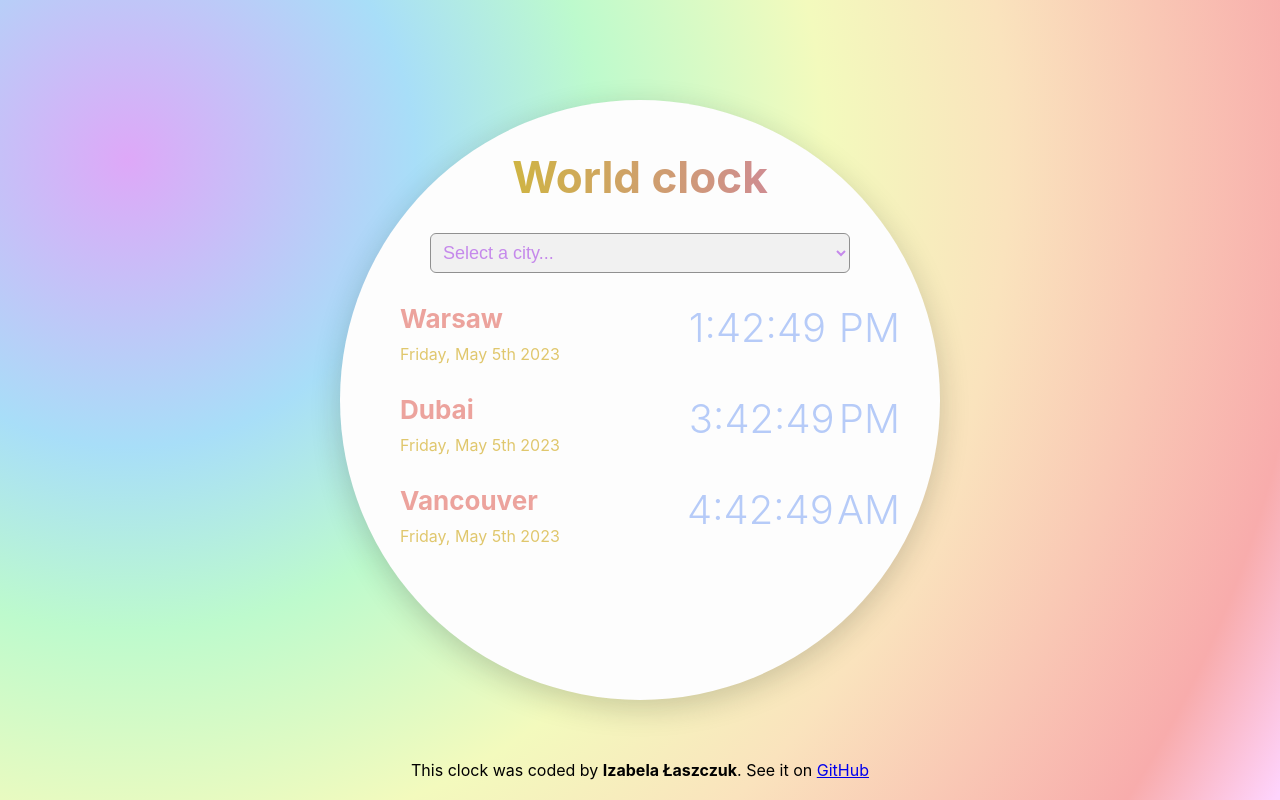
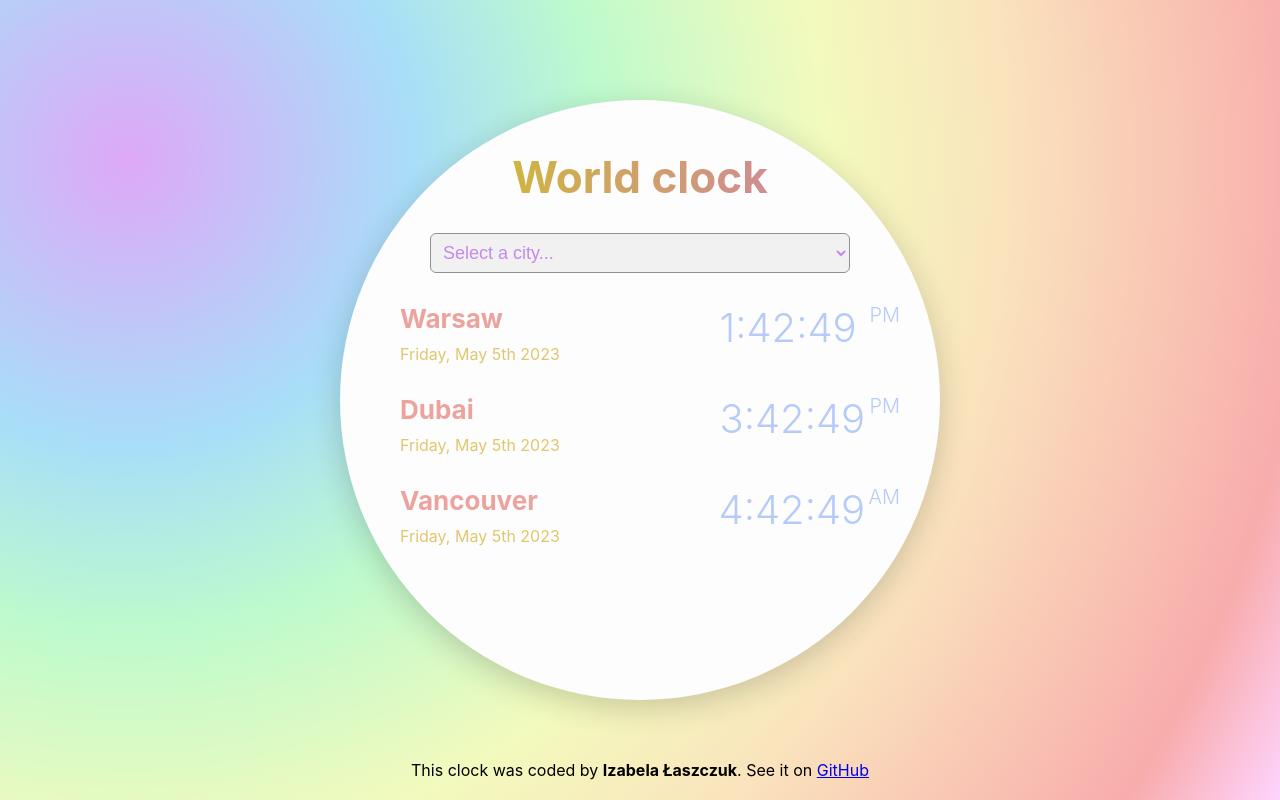
Before and after one commit to IzabelaLas/react-world-clock, a React (Create React App) app: page / in a window 1280 px wide. Built offline with nearby package versions, Linux system fonts and the light colour scheme.

Commit message:
Add select functinality

```diff
--- a/src/App.js
+++ b/src/App.js
@@ -1,16 +1,12 @@
 import "./styles/App.css";
 import CitiesDisplayed from "./components/displayedCities/CitiesDisplayed.js";
 import Footer from "./components/Footer.js";
-import Select from "./components/Select.js";
-import moment from "moment-timezone";
 
 function App() {
-  console.log(moment().tz("Europe/Warsaw").format("HH:mm:ss"));
   return (
     <div className="App">
       <div className="container">
         <h1>World clock</h1>
-        <Select />
         <CitiesDisplayed />
       </div>
       <footer>
--- a/src/components/Select.js
+++ b/src/components/Select.js
@@ -1,6 +1,18 @@
-export default function Select() {
+import React from "react";
+
+export default function Select(props) {
+  const handleTimezoneChange = (event) => {
+    const timezone = event.target.value;
+    props.onChange(timezone);
+  };
+
   return (
-    <select id="citySelect" className="citySelect">
+    <select
+      id="citySelect"
+      className="citySelect"
+      value={props.value}
+      onChange={handleTimezoneChange}
+    >
       <option value="">Select a city...</option>
       <option value="Europe/Paris">Paris</option>
       <option value="America/Los_Angeles">Los angeles</option>
--- a/src/components/displayedCities/DubaiTime.js
+++ b/src/components/displayedCities/DubaiTime.js
@@ -22,7 +22,7 @@ export default function DubaiTime() {
         </div>
         <div className="time d-flex">
           <div>{dubaiTime?.split(" ")[0]}</div>
-          <div>{dubaiTime?.split(" ")[1]}</div>
+          <div className="timeAmPM">{dubaiTime?.split(" ")[1]}</div>
         </div>
       </div>
     </div>
--- a/src/components/displayedCities/VancouverTime.js
+++ b/src/components/displayedCities/VancouverTime.js
@@ -24,7 +24,7 @@ export default function VancouverTime() {
         </div>
         <div className="time d-flex">
           <div>{vancouverTime?.split(" ")[0]}</div>
-          <div>{vancouverTime?.split(" ")[1]}</div>
+          <div className="timeAmPM">{vancouverTime?.split(" ")[1]}</div>
         </div>
       </div>
     </div>
--- a/src/components/displayedCities/WarsawTime.js
+++ b/src/components/displayedCities/WarsawTime.js
@@ -1,30 +1,39 @@
 import React, { useState, useEffect } from "react";
 import moment from "moment-timezone";
+import Select from "../Select";
 
 export default function WarsawTime() {
-  const [warsawDate, setWarsawDate] = useState(null);
-  const [warsawTime, setWarsawTime] = useState(null);
+  const [timezone, setTimezone] = useState("Europe/Warsaw");
+  const [cityDate, setCityDate] = useState(null);
+  const [cityTime, setCityTime] = useState(null);
 
   useEffect(() => {
     const intervalId = setInterval(() => {
-      setWarsawDate(moment().tz("Europe/Warsaw").format("dddd, MMMM Do YYYY"));
-      setWarsawTime(moment().tz("Europe/Warsaw").format("LTS"));
+      setCityDate(moment().tz(timezone).format("dddd, MMMM Do YYYY"));
+      setCityTime(moment().tz(timezone).format("LTS"));
     }, 1000);
     return () => clearInterval(intervalId);
-  }, []);
+  }, [timezone]);
+
+  const handleTimezoneChange = (timezone) => {
+    setTimezone(timezone);
+  };
 
   return (
+    <>
+      <Select value={timezone} onChange={handleTimezoneChange} />
       <div id="firstCityDisplayed">
         <div className="citiesDisplayed" id="warsaw">
           <div className="CityAndDate">
-          <h2 className="city">Warsaw</h2>
-          <div className="date">{warsawDate}</div>
+            <h2 className="city">{timezone.replace("_", " ").split("/")[1]}</h2>
+            <div className="date">{cityDate}</div>
           </div>
           <div className="time d-flex">
-          <div>{warsawTime?.split(" ")[0]}</div>
-          <div>{warsawTime?.split(" ")[1]}</div>
+            <div>{cityTime?.split(" ")[0]}</div>
+            <div className="timeAmPM">{cityTime?.split(" ")[1]}</div>
           </div>
         </div>
       </div>
+    </>
   );
 }
--- a/src/styles/App.css
+++ b/src/styles/App.css
@@ -83,6 +83,10 @@ footer {
   text-align: right;
 }
 
+.timeAmPM {
+  font-size: 20px;
+}
+
 .date {
   color: #d9ba4a;
   opacity: 0.8;
```
Lines whose indentation alone changed are shown as unchanged.
